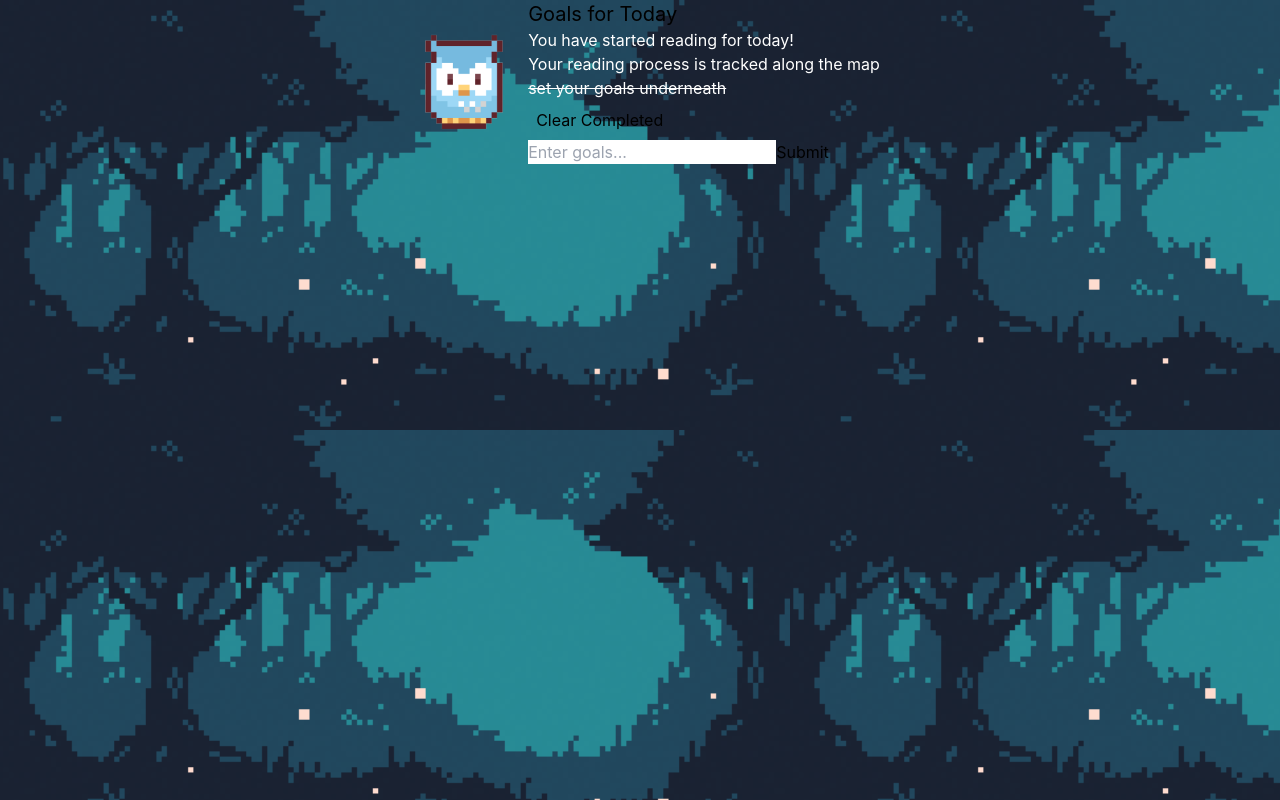
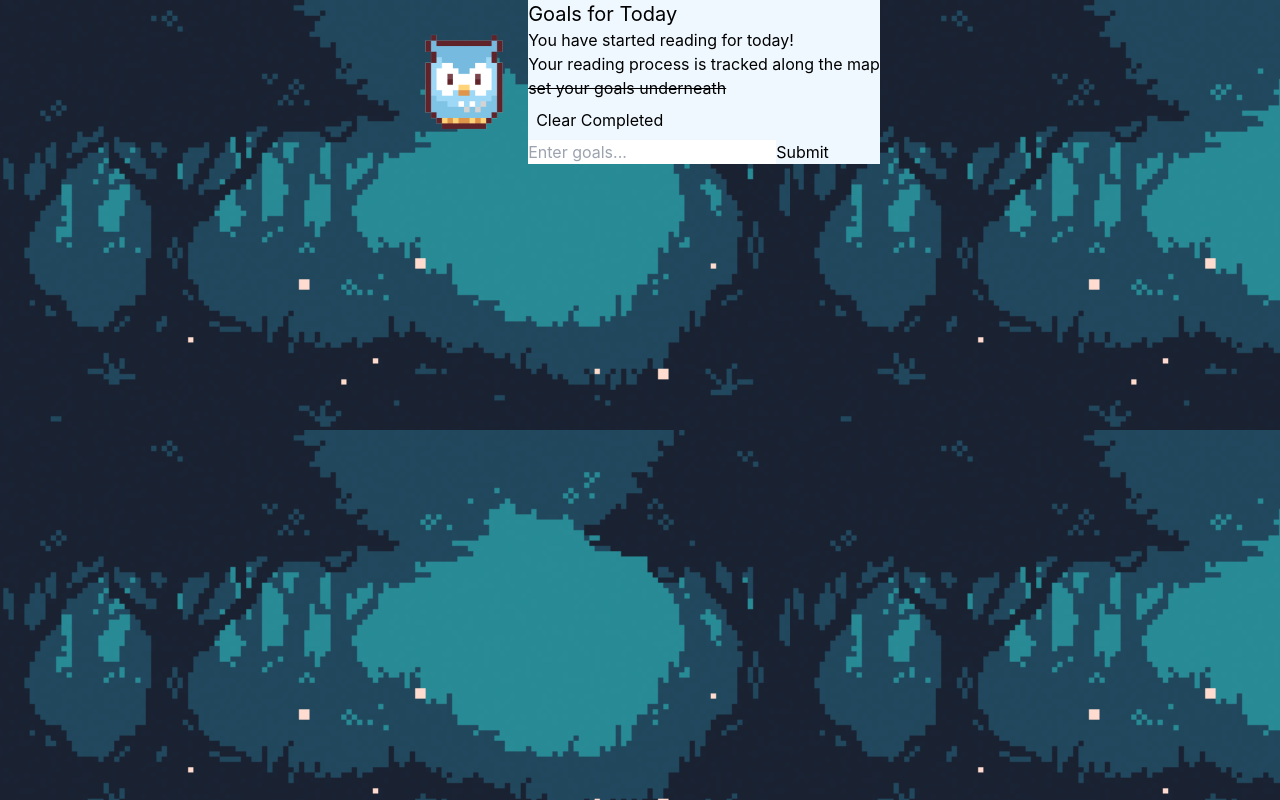
Before and after one commit to long715/HackOverflow-2022, a React (Create React App) app: page / in a window 1280 px wide. Built offline with nearby package versions, Linux system fonts and the light colour scheme.

Commit message:
CheckListBackground

```diff
--- a/src/component/CheckList.jsx
+++ b/src/component/CheckList.jsx
@@ -5,6 +5,7 @@ import data from "./CheckList/Data.json";
 import Header from "./CheckList/Header.jsx";
 import ToDoList from "./CheckList/ToDoList";
 import ToDoForm from './CheckList/ToDoForm';
+import checklistStyle from "./CheckList/checklistStyle.css"
 
 function CheckList() {
 
@@ -31,7 +32,7 @@ function CheckList() {
   }
 
   return (
-    <div className="CheckList">
+    <div className="checkList">
       <Header  />
       <ToDoList toDoList={toDoList} handleToggle={handleToggle} handleFilter={handleFilter}/>
       <ToDoForm addTask={addTask}/>
--- a/src/component/CheckList/ToDo.jsx
+++ b/src/component/CheckList/ToDo.jsx
@@ -1,5 +1,5 @@
 import React from 'react';
-// import './index.css';
+import checklistStyle from './checklistStyle.css';
 
 //one row in out todo list
 const ToDo = ({todo, handleToggle}) => {
@@ -10,7 +10,7 @@ const ToDo = ({todo, handleToggle}) => {
     }
 
     return (
-        <div id={todo.id} key={todo.id + todo.task} name="todo" value={todo.id} onClick={handleClick} className={("todo text-white ") + (todo.complete ? "line-through" : "")}>
+        <div id={todo.id} key={todo.id + todo.task} name="todo" value={todo.id} onClick={handleClick} className= {("todo text-black ") + (todo.complete ? "line-through" : "")}>
             {todo.task}
         </div>
     );
--- a/src/component/CheckList/index.css
+++ b/src/component/CheckList/checklistStyle.css
@@ -12,10 +12,21 @@ body {
 	  monospace;
   }
 
-  .todo {
+  /* .to-do {
 	cursor: pointer;
   }
 
+  .to-do:complete{
+	background-color: black;
+	cursor: pointer;
+	text-decoration: line-through;
+  } */
+
+  .checkList{
+	display: flex;
+	flex-direction: column;
+	background-color: aliceblue;
+  }
 
   /* .strike {
 	text-decoration: line-through;
```
